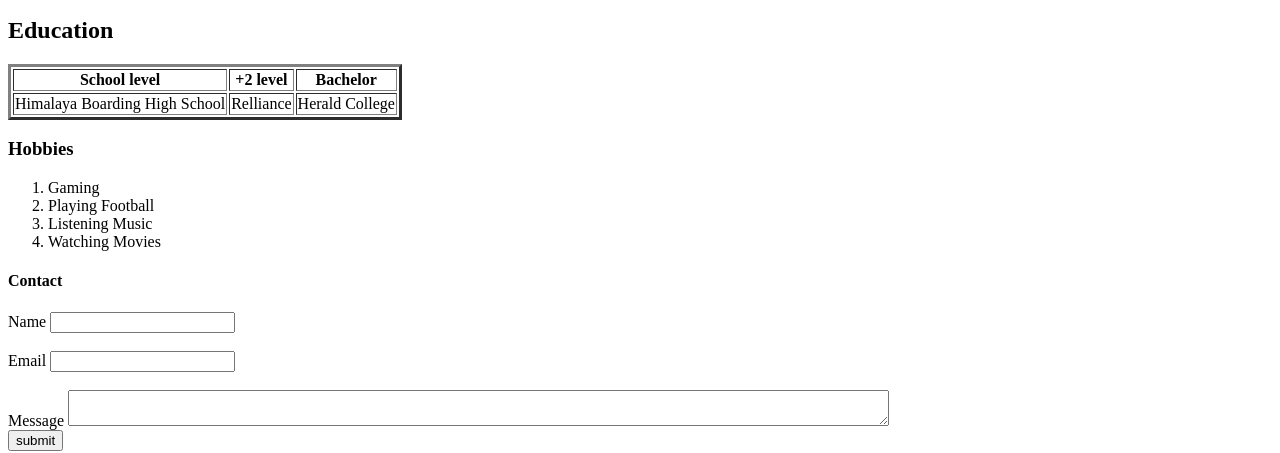
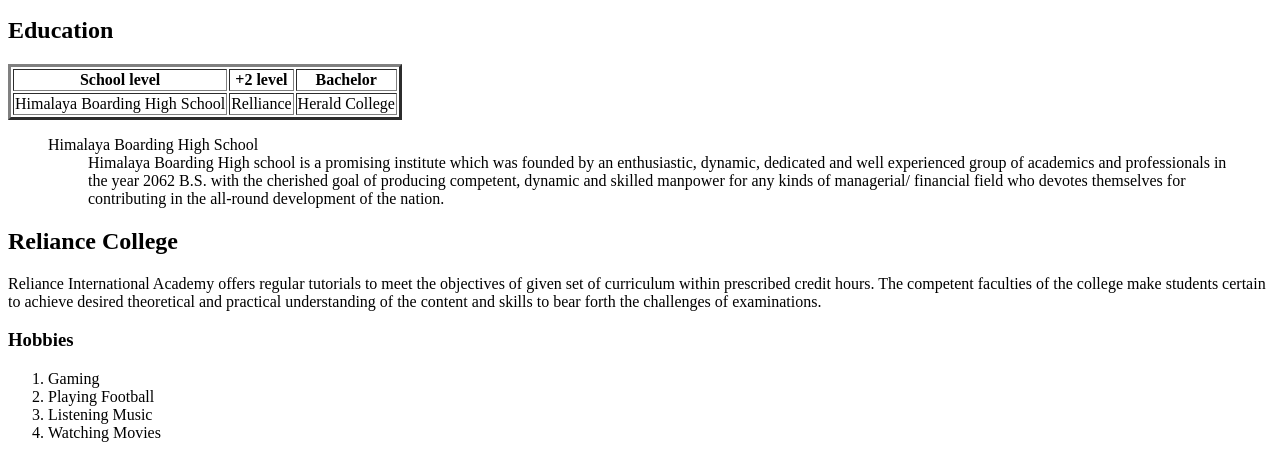
Before and after one commit to sauravprataprana/webtechnology, a plain HTML site: page weektwo/exercise2.html in a window 1280 px wide. Shown: the part 727-1180 px from the top of the page. Drawn offline with Linux system fonts and the light colour scheme.

Commit message:
Add files via upload

```diff
--- a/weektwo/exercise2.html
+++ b/weektwo/exercise2.html
@@ -1,6 +1,14 @@
 <!DOCTYPE html>
 <html>
-    <head><title>Saurav Pratap Rana </title>
+    <head>
+        <meta charset="UTF-8"/>
+        <meta name="description" content="It is about Thomas J. Watson Sr."/>
+        <meta name="keywords"  content="Biography,Thomas J. Watson Sr, "/>
+
+        <meta http-equiv="X-UA-compatible" content="IE=edge"/>
+        <meta name="viewport" content="width=device-width, intial-scale=1.0"/>
+        <meta name="robots" content="noarchive"/>
+        <title>Saurav Pratap Rana </title>
     <header>
         <nav>
             <ul>
@@ -13,7 +21,7 @@
     </header></head>
     <body>
        <h1 id="about">Saurav Pratap Rana </h1>
-         <img src="https://scontent.fktm9-2.fna.fbcdn.net/v/t39.30808-6/292367798_563239575427461_188619452528578987_n.jpg?_nc_cat=103&ccb=1-7&_nc_sid=19026a&_nc_ohc=HomCNcEcDRwAX_fe4sv&tn=MR92gbt7jROQW85v&_nc_ht=scontent.fktm9-2.fna&oh=00_AfCgowMK5bCfckst_1kAg8Sj1HvvVOm7JcUWoPv22_iHuA&oe=63826AE7"alt="Saurav" height="500">
+         <img src="https://scontent.fktm3-1.fna.fbcdn.net/v/t39.30808-6/293387831_562134045538014_8209502799071900941_n.jpg?_nc_cat=107&ccb=1-7&_nc_sid=09cbfe&_nc_ohc=kwTGxcW6qhUAX9YclWs&_nc_ht=scontent.fktm3-1.fna&oh=00_AfDUsKebs4LC_VDMqL6TC5dNKnkCQaGkK4Q5cAFVUDNYoQ&oe=639006A0"alt="Saurav" height="500">
          <p>Hello, I am Saurav Pratap Rana son of Mr. Hari Pratap Rana and Mrs. Goma Rana, I am a permanent resident of Budhanilkantha, Kathmandu.
              I received a 3.60 GPA in SEE from Himalayan Boarding School, I attended Reliance College for my higher education .
               I graduated from Reliance College with 3.68 GPA. Furthermore, Iam currently studying at Herald College for my degree.</p>
@@ -30,6 +38,24 @@
                 <td>Herald College</td>
             </tr>
               </table>
+              <blockquote cite="https://himalaya.school/">
+
+              <dl>
+                <dt> Himalaya Boarding High School</dt>
+                <dd>
+                    Himalaya Boarding High school is a promising institute which was founded by an enthusiastic, dynamic,
+                     dedicated and well experienced group of academics and professionals in the year 2062 B.S.
+                     with the cherished goal of producing competent, dynamic and skilled manpower for any kinds of
+                      managerial/ financial field who devotes themselves for contributing in the all-round development of the nation.
+                </dd>
+
+              </dl></blockquote>
+              <div class="college">
+                <h2> Reliance College</h2>
+                <p>Reliance International Academy offers regular tutorials to meet the objectives of given set of curriculum within prescribed credit hours. The competent faculties of the college make students certain to achieve desired theoretical and practical understanding of the content and skills to bear forth the challenges of examinations.
+
+                </p>
+              </div>
             <h3 id="Hobbies">Hobbies</h3>
               <ol>
                 <li>Gaming</li>
```
Also changed, not shown: weektwo/e1.html (+9 -1 lines).
